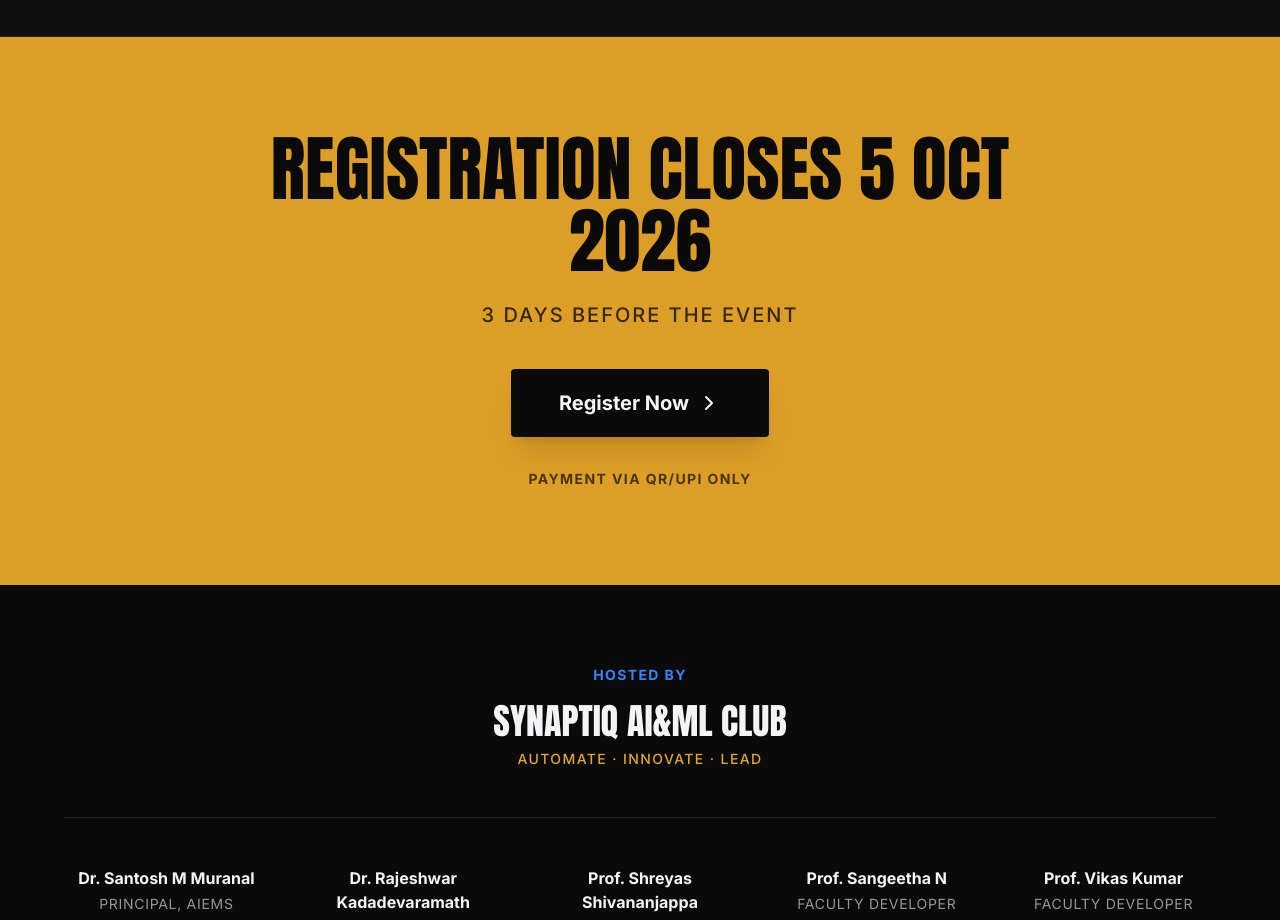
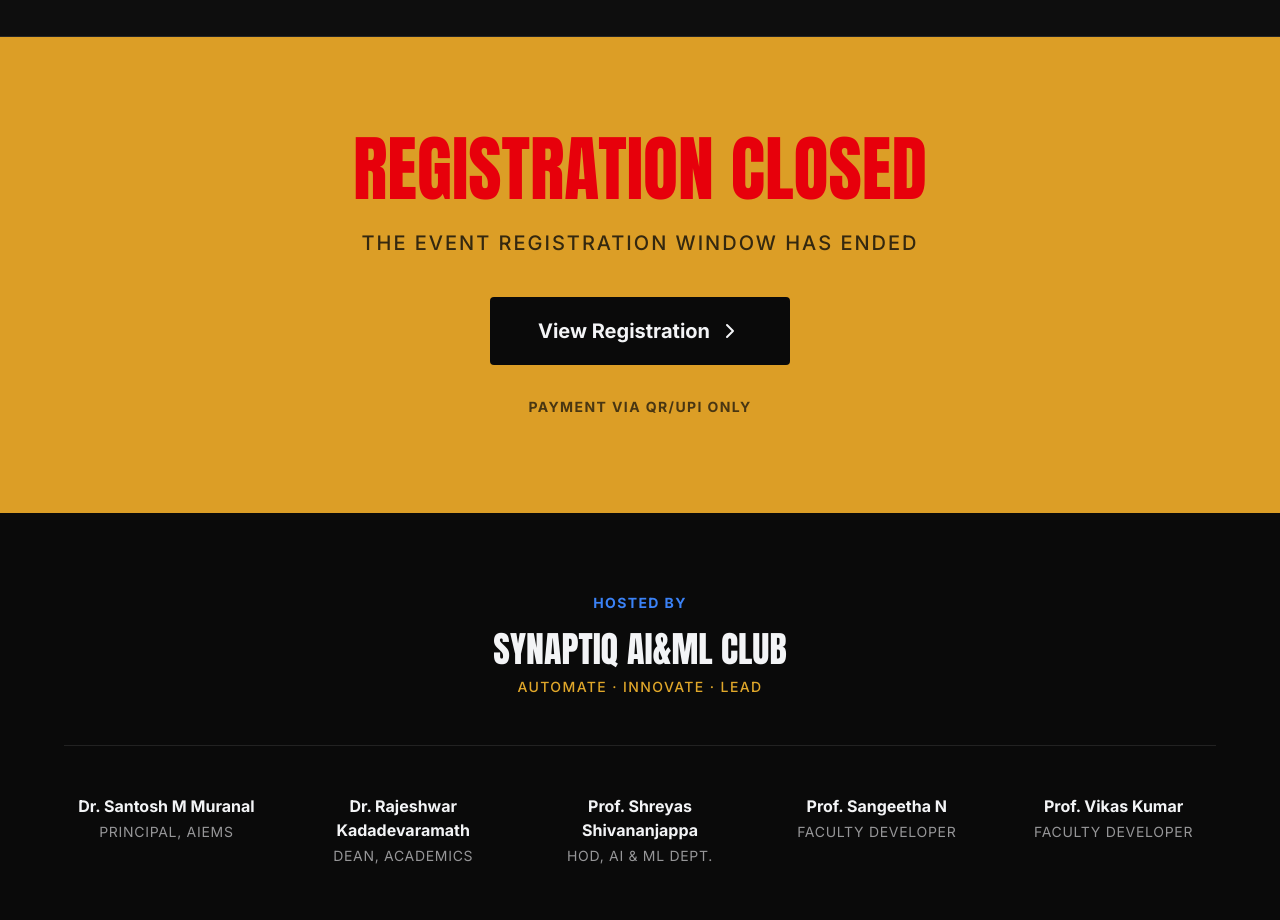
Before and after one commit to Gagan-00007/code, a Next.js app: page / in a window 1280 px wide. Shown: the part 4280-5200 px from the top of the page. Built offline with nearby package versions, Linux system fonts and the light colour scheme.

Commit message:
Close registration messaging by showing a red closed state on the event CTA banner

```diff
--- a/src/components/RegisterBand.tsx
+++ b/src/components/RegisterBand.tsx
@@ -11,18 +11,18 @@
       <div className="absolute inset-0 bg-black/10 mix-blend-overlay pointer-events-none" />
 
       <div className="max-w-4xl mx-auto px-6 text-center relative z-10">
-        <h2 className="font-display text-5xl md:text-7xl uppercase text-background mb-6">
-          Registration closes 5 Oct 2026
+        <h2 className="font-display text-5xl md:text-7xl uppercase text-red-600 mb-6">
+          Registration Closed
         </h2>
         <p className="text-xl font-medium text-background/80 mb-10 uppercase tracking-widest">
-          3 days before the event
+          The event registration window has ended
         </p>
 
         <Link
           href={REGISTER_URL}
-          className="group inline-flex items-center justify-center gap-2 px-12 py-5 bg-background text-off-white font-bold text-xl rounded hover:bg-[#1a1a1a] transition-all hover:scale-105 active:scale-95 shadow-xl"
+          className="group inline-flex items-center justify-center gap-2 px-12 py-5 bg-background text-off-white font-bold text-xl rounded hover:bg-[#1a1a1a] transition-all hover:scale-105 active:scale-95"
         >
-          Register Now
+          View Registration
           <ChevronRight className="group-hover:translate-x-1 transition-transform" />
         </Link>
 
```
